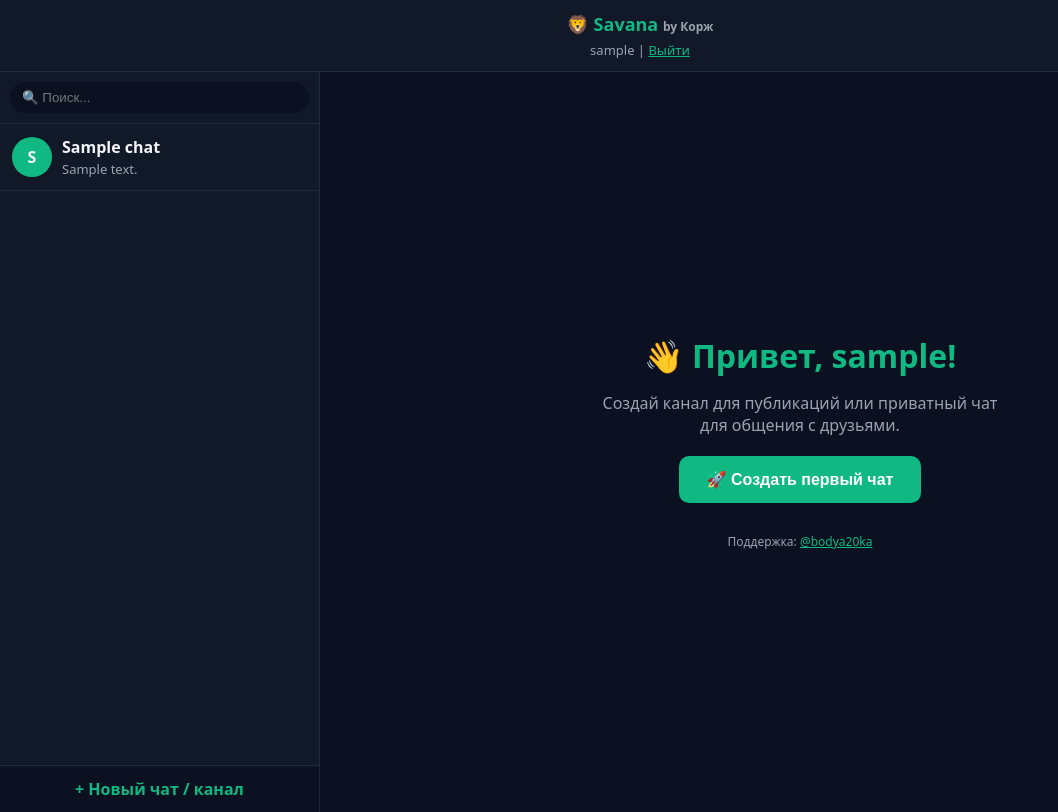
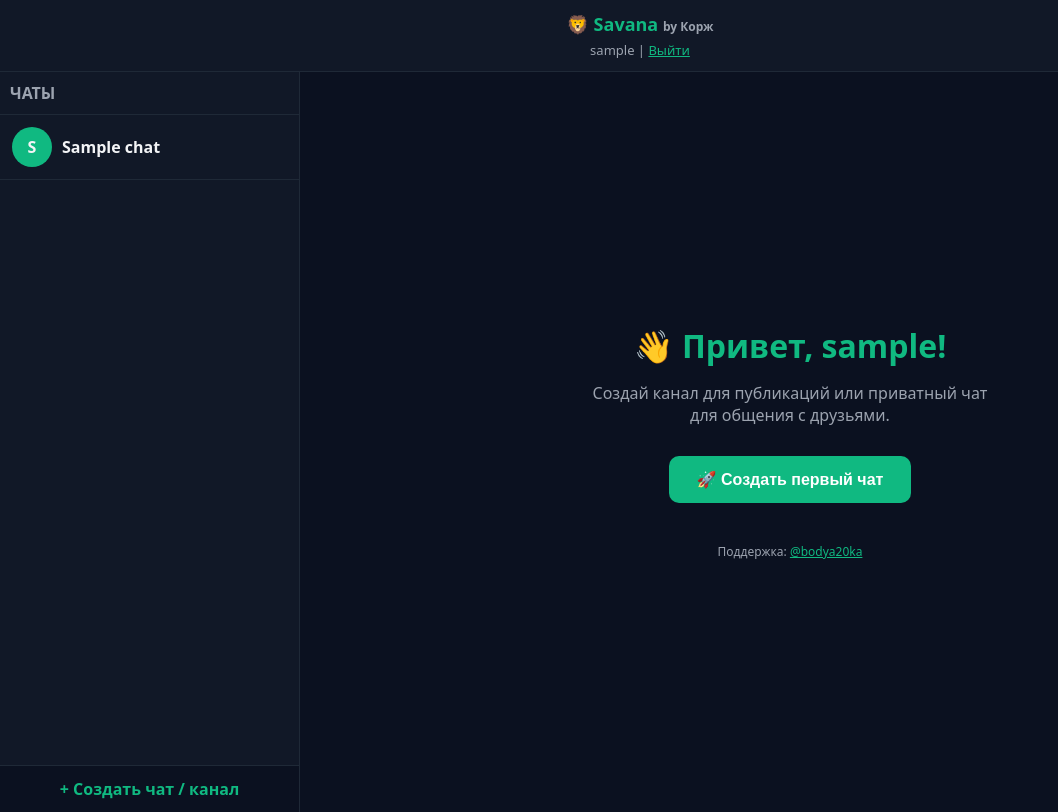
Before and after one commit to bodya20ka/Savana, a Flask app: page / in a window 1280 px wide. Shown: the whole page, without its empty margins (0-1058 px from the left). Run offline with Flask 3, Linux system fonts and the light colour scheme; the visitor is signed in with stand-in values (Sample User, id 1); tables that the repository leaves empty hold one stand-in row (values such as "Sample post"); some libraries are stand-ins or nearby versions.

Commit message:
Update index.html

```diff
--- a/templates/index.html
+++ b/templates/index.html
@@ -6,42 +6,34 @@
   <title>Savana | by Корж</title>
   <script src="https://cdn.socket.io/4.7.4/socket.io.min.js"></script>
   <style>
-    :root { --bg: #0b1120; --sidebar: #111827; --accent: #10b981; --accent-hover: #059669; --msg-in: #1f2937; --msg-out: #064e3b; --text: #f3f4f6; --muted: #9ca3af; --border: #1f2937; }
+    :root { --bg: #0b1120; --sidebar: #111827; --accent: #10b981; --msg-in: #1f2937; --msg-out: #064e3b; --text: #f3f4f6; --muted: #9ca3af; --border: #1f2937; }
     * { box-sizing: border-box; margin: 0; padding: 0; }
     body { font-family: system-ui, sans-serif; background: var(--bg); color: var(--text); height: 100vh; overflow: hidden; }
     .header { background: var(--sidebar); padding: 12px; text-align: center; border-bottom: 1px solid var(--border); }
     .logo { color: var(--accent); font-weight: 700; font-size: 18px; }
     .container { display: flex; height: calc(100vh - 60px); }
-    .sidebar { width: 320px; background: var(--sidebar); border-right: 1px solid var(--border); display: flex; flex-direction: column; }
-    .search-box { padding: 10px; border-bottom: 1px solid var(--border); }
-    .search-box input { width: 100%; padding: 8px 12px; border: none; border-radius: 16px; background: var(--bg); color: var(--text); outline: none; }
-    .chat-list { flex: 1; overflow-y: auto; }
+    .sidebar { width: 300px; background: var(--sidebar); border-right: 1px solid var(--border); display: flex; flex-direction: column; }
     .chat-item { padding: 12px; cursor: pointer; border-bottom: 1px solid var(--border); display: flex; align-items: center; gap: 10px; }
     .chat-item:hover, .chat-item.active { background: var(--bg); }
     .avatar { width: 40px; height: 40px; border-radius: 50%; background: var(--accent); display: flex; align-items: center; justify-content: center; font-weight: 600; }
     .chat-info { flex: 1; }
-    .chat-name { font-weight: 600; margin-bottom: 2px; }
-    .chat-preview { font-size: 13px; color: var(--muted); white-space: nowrap; overflow: hidden; text-overflow: ellipsis; }
-    .create-btn { padding: 12px; background: var(--bg); text-align: center; color: var(--accent); font-weight: 600; cursor: pointer; border-top: 1px solid var(--border); }
+    .chat-name { font-weight: 600; }
+    .create-btn { padding: 12px; background: var(--bg); text-align: center; color: var(--accent); font-weight: 600; cursor: pointer; border-top: 1px solid var(--border); margin-top: auto; }
     .chat-area { flex: 1; display: flex; flex-direction: column; }
-    .chat-header { padding: 12px; background: var(--sidebar); border-bottom: 1px solid var(--border); display: flex; justify-content: space-between; align-items: center; }
+    .chat-header { padding: 12px; background: var(--sidebar); border-bottom: 1px solid var(--border); }
     .messages { flex: 1; overflow-y: auto; padding: 15px; display: flex; flex-direction: column; gap: 8px; }
-    .message { max-width: 70%; padding: 8px 12px; border-radius: 12px; }
+    .message { max-width: 70%; padding: 10px 14px; border-radius: 12px; word-wrap: break-word; }
     .message.incoming { align-self: flex-start; background: var(--msg-in); }
     .message.outgoing { align-self: flex-end; background: var(--msg-out); }
     .message .time { font-size: 11px; color: var(--muted); margin-top: 4px; text-align: right; }
     .input-area { padding: 12px; background: var(--sidebar); border-top: 1px solid var(--border); display: flex; gap: 8px; align-items: center; }
-    .input-area input { flex: 1; padding: 10px 14px; border: none; border-radius: 20px; background: var(--bg); color: var(--text); outline: none; }
-    .input-area button { background: var(--accent); color: white; border: none; width: 40px; height: 40px; border-radius: 50%; cursor: pointer; font-size: 18px; }
-    .emoji-btn { background: none; border: none; color: var(--muted); font-size: 22px; cursor: pointer; }
-    .emoji-panel { position: absolute; bottom: 65px; right: 15px; background: var(--sidebar); border-radius: 10px; padding: 10px; display: none; grid-template-columns: repeat(8, 1fr); gap: 5px; box-shadow: 0 4px 15px rgba(0,0,0,0.5); }
-    .emoji-panel.show { display: grid; }
-    .emoji { font-size: 20px; cursor: pointer; padding: 5px; text-align: center; }
-    .emoji:hover { background: var(--bg); border-radius: 5px; }
-    .welcome { flex: 1; display: flex; flex-direction: column; align-items: center; justify-content: center; text-align: center; padding: 20px; }
+    .input-area input { flex: 1; padding: 12px 16px; border: none; border-radius: 24px; background: var(--bg); color: var(--text); outline: none; font-size: 14px; }
+    .input-area button { background: var(--accent); color: white; border: none; width: 44px; height: 44px; border-radius: 50%; cursor: pointer; font-size: 18px; }
+    .emoji-btn { background: none; border: none; color: var(--muted); font-size: 24px; cursor: pointer; padding: 5px; }
+    .welcome { flex: 1; display: flex; flex-direction: column; align-items: center; justify-content: center; text-align: center; padding: 20px; background: var(--bg); }
     .welcome h1 { color: var(--accent); margin-bottom: 15px; }
     .welcome p { color: var(--muted); margin-bottom: 20px; max-width: 400px; }
-    .big-btn { background: var(--accent); color: white; border: none; padding: 14px 28px; border-radius: 10px; cursor: pointer; font-size: 16px; font-weight: 600; }
+    .big-btn { background: var(--accent); color: white; border: none; padding: 14px 28px; border-radius: 10px; cursor: pointer; font-size: 16px; font-weight: 600; margin: 10px; }
     .modal { display: none; position: fixed; top: 0; left: 0; width: 100%; height: 100%; background: rgba(0,0,0,0.7); z-index: 1000; align-items: center; justify-content: center; }
     .modal.show { display: flex; }
     .modal-box { background: var(--sidebar); padding: 20px; border-radius: 12px; width: 90%; max-width: 350px; }
@@ -57,9 +49,7 @@
     .auth button { width: 100%; padding: 12px; margin-top: 10px; border: none; border-radius: 8px; background: var(--accent); color: white; font-weight: 600; cursor: pointer; }
     .error { background: #fee2e2; color: #dc2626; padding: 10px; border-radius: 6px; margin-bottom: 15px; text-align: center; }
     .switch { display: block; text-align: center; margin-top: 15px; color: var(--accent); text-decoration: none; }
-    .tg-link { color: var(--accent); text-decoration: none; font-size: 13px; }
-    @media (max-width: 700px) { .sidebar { position: absolute; left: -320px; transition: 0.3s; z-index: 10; height: 100%; } .sidebar.open { left: 0; } .menu-btn { display: block; } }
-    .menu-btn { display: none; background: none; border: none; color: white; font-size: 22px; margin-right: 10px; cursor: pointer; }
+    .hidden { display: none !important; }
   </style>
 </head>
 <body>
@@ -70,19 +60,18 @@
   </div>
   <div class="container">
     <div class="sidebar">
-      <div class="search-box"><input type="text" id="searchInput" placeholder="🔍 Поиск..."></div>
-      <div class="chat-list" id="chatList">
+      <div style="padding: 10px; border-bottom: 1px solid var(--border); font-weight: 600; color: var(--muted);">ЧАТЫ</div>
+      <div id="chatList">
         {% for ch in chats %}
         <div class="chat-item" data-id="{{ ch.id }}" onclick="loadChat({{ ch.id }})">
           <div class="avatar">{{ (ch.name or '👤')[0] }}</div>
           <div class="chat-info">
             <div class="chat-name">{{ ch.name or 'Личный чат' }}</div>
-            <div class="chat-preview">{{ ch.last_msg or 'Нет сообщений' }}</div>
           </div>
         </div>
         {% endfor %}
       </div>
-      <div class="create-btn" onclick="showModal('createModal')">+ Новый чат / канал</div>
+      <div class="create-btn" onclick="showModal('createModal')">+ Создать чат / канал</div>
     </div>
     <div class="chat-area">
       <div class="welcome" id="welcomeScreen">
@@ -91,19 +80,17 @@
         <button class="big-btn" onclick="showModal('createModal')">🚀 Создать первый чат</button>
         <div style="margin-top: 30px; color: var(--muted); font-size: 12px;">Поддержка: <a href="https://t.me/bodya20ka" style="color: var(--accent);">@bodya20ka</a></div>
       </div>
-      <div id="chatUI" style="display:none;flex-direction:column;height:100%;">
+      <div id="chatUI" class="hidden" style="flex-direction:column;height:100%;">
         <div class="chat-header">
           <h3 id="chatTitle">Чат</h3>
-          <button onclick="showModal('inviteModal')" style="background:none;border:1px solid var(--accent);color:var(--accent);padding:5px 10px;border-radius:12px;cursor:pointer;">+ Пригласить</button>
         </div>
-        <div class="messages" id="messages"><div style="text-align:center;color:var(--muted);padding:40px;">💬 Начните общение</div></div>
+        <div class="messages" id="messages">
+          <div style="text-align:center;color:var(--muted);padding:40px;">💬 Напишите первое сообщение!</div>
+        </div>
         <div class="input-area">
           <button class="emoji-btn" onclick="toggleEmoji()">😊</button>
           <input type="text" id="msgInput" placeholder="Написать сообщение..." onkeypress="if(event.key==='Enter')sendMsg()">
           <button onclick="sendMsg()">➤</button>
-        </div>
-        <div class="emoji-panel" id="emojiPanel">
-          <div class="emoji" onclick="addEmoji('😀')">😀</div><div class="emoji" onclick="addEmoji('😂')">😂</div><div class="emoji" onclick="addEmoji('😍')">😍</div><div class="emoji" onclick="addEmoji('🥰')"></div><div class="emoji" onclick="addEmoji('😎')">😎</div><div class="emoji" onclick="addEmoji('🤔')"></div><div class="emoji" onclick="addEmoji('👍')"></div><div class="emoji" onclick="addEmoji('👎')"></div><div class="emoji" onclick="addEmoji('❤️')">❤️</div><div class="emoji" onclick="addEmoji('🔥')">🔥</div><div class="emoji" onclick="addEmoji('🎉')">🎉</div><div class="emoji" onclick="addEmoji('👋')">👋</div><div class="emoji" onclick="addEmoji('🙏')"></div><div class="emoji" onclick="addEmoji('💪')">💪</div><div class="emoji" onclick="addEmoji('✨')">✨</div><div class="emoji" onclick="addEmoji('💯')">💯</div>
         </div>
       </div>
     </div>
@@ -117,14 +104,6 @@
       <div class="modal-buttons"><button class="btn-cancel" onclick="closeModal('createModal')">Отмена</button><button class="btn-ok" onclick="createChat()">Создать</button></div>
     </div>
   </div>
-  <div class="modal" id="inviteModal">
-    <div class="modal-box">
-      <h3>Пригласить пользователя</h3>
-      <input type="text" id="inviteSearch" placeholder="Введите никнейм..." oninput="searchInvite(this.value)">
-      <div id="inviteResults" style="max-height:150px;overflow-y:auto;margin-top:10px;"></div>
-      <div class="modal-buttons"><button class="btn-cancel" onclick="closeModal('inviteModal')">Закрыть</button></div>
-    </div>
-  </div>
   <script>
     const socket = io();
     let currentChat = null;
@@ -132,77 +111,64 @@
 
     socket.on('msg', d => {
       if(d.cid !== currentChat) return;
-      document.getElementById('messages').innerHTML = '';
-      appendMsg(d.user, d.text, d.time, d.uid == myUid);
-      document.getElementById('messages').scrollTop = document.getElementById('messages').scrollHeight;
+      const msgsDiv = document.getElementById('messages');
+      if(msgsDiv.children.length === 1 && msgsDiv.children[0].innerText.includes('Напишите первое')) {
+        msgsDiv.innerHTML = '';
+      }
+      const div = document.createElement('div');
+      div.className = 'message ' + (d.uid == myUid ? 'outgoing' : 'incoming');
+      div.innerHTML = '<div>' + d.text + '</div><div class="time">' + d.time + '</div>';
+      msgsDiv.appendChild(div);
+      msgsDiv.scrollTop = msgsDiv.scrollHeight;
     });
-
-    document.getElementById('searchInput').addEventListener('input', function() {
-      const q = this.value.trim();
-      if(q.length < 2) return;
-      fetch('/api/search?q=' + encodeURIComponent(q)).then(r => r.json()).then(data => {
-        let html = '';
-        data.users.forEach(u => { html += '<div class="chat-item" onclick="startPrivate(' + u.id + ')"><div class="avatar">' + u.username[0].toUpperCase() + '</div><div class="chat-name">@' + u.username + '</div></div>'; });
-        document.getElementById('chatList').innerHTML = html;
-      });
-    });
-
-    function startPrivate(uid) {
-      fetch('/api/create_chat', {method:'POST',headers:{'Content-Type':'application/json'},body:JSON.stringify({type:'private',target_uid:uid})}).then(r=>r.json()).then(d=>{if(d.ok)loadChat(d.id);});
-    }
 
     function loadChat(cid) {
       currentChat = cid;
       document.querySelectorAll('.chat-item').forEach(el => el.classList.remove('active'));
       document.querySelector('.chat-item[data-id="'+cid+'"]')?.classList.add('active');
-      document.getElementById('welcomeScreen').style.display = 'none';
+      document.getElementById('welcomeScreen').classList.add('hidden');
+      document.getElementById('chatUI').classList.remove('hidden');
       document.getElementById('chatUI').style.display = 'flex';
       fetch('/api/chat/' + cid).then(r => r.json()).then(data => {
         document.getElementById('chatTitle').textContent = data.chat.name || 'Личный чат';
-        document.getElementById('messages').innerHTML = '';
-        data.messages.forEach(m => appendMsg(m.username, m.content, m.created_at.slice(11,16), m.user_id == myUid));
+        const msgsDiv = document.getElementById('messages');
+        msgsDiv.innerHTML = '';
+        if(data.messages.length === 0) {
+          msgsDiv.innerHTML = '<div style="text-align:center;color:var(--muted);padding:40px;">💬 Напишите первое сообщение!</div>';
+        } else {
+          data.messages.forEach(m => {
+            const div = document.createElement('div');
+            div.className = 'message ' + (m.user_id == myUid ? 'outgoing' : 'incoming');
+            div.innerHTML = '<div>' + m.content + '</div><div class="time">' + m.created_at.slice(11,16) + '</div>';
+            msgsDiv.appendChild(div);
+          });
+        }
+        msgsDiv.scrollTop = msgsDiv.scrollHeight;
         socket.emit('join', {cid: cid});
+        document.getElementById('msgInput').focus();
       });
-    }
-
-    function appendMsg(user, text, time, isMe) {
-      const div = document.createElement('div');
-      div.className = 'message ' + (isMe ? 'outgoing' : 'incoming');
-      div.innerHTML = '<div>' + text + '</div><div class="time">' + time + '</div>';
-      document.getElementById('messages').appendChild(div);
     }
 
     function sendMsg() {
       const inp = document.getElementById('msgInput');
       const txt = inp.value.trim();
-      if(!txt || !currentChat) return;
+      if(!txt || !currentChat) {
+        if(!currentChat) alert('Сначала создайте или выберите чат!');
+        return;
+      }
       socket.emit('msg', {cid: currentChat, content: txt});
       inp.value = '';
     }
 
     function showModal(id) { document.getElementById(id).classList.add('show'); }
     function closeModal(id) { document.getElementById(id).classList.remove('show'); }
-    function toggleEmoji() { document.getElementById('emojiPanel').classList.toggle('show'); }
-    function addEmoji(e) { document.getElementById('msgInput').value += e; document.getElementById('emojiPanel').classList.remove('show'); }
+    function toggleEmoji() { alert('Эмодзи: 😀 😂 😍  😎  👍  ❤️ 🔥  👋  💪 ✨ 💯'); }
 
     function createChat() {
       const type = document.getElementById('chatType').value;
       const name = document.getElementById('chatName').value.trim();
-      if(type === 'channel' && !name) return alert('Введите название');
+      if(type === 'channel' && !name) return alert('Введите название канала');
       fetch('/api/create_chat', {method:'POST',headers:{'Content-Type':'application/json'},body:JSON.stringify({type:type,name:name,desc:document.getElementById('chatDesc').value.trim()})}).then(r=>r.json()).then(d=>{if(d.ok){closeModal('createModal');location.reload();}});
-    }
-
-    function searchInvite(q) {
-      if(q.length < 2) return;
-      fetch('/api/search?q=' + encodeURIComponent(q)).then(r=>r.json()).then(data => {
-        let html = '';
-        data.users.forEach(u => { html += '<div class="chat-item" onclick="inviteUser(' + u.id + ')"><div class="avatar">' + u.username[0] + '</div><div class="chat-name">@' + u.username + '</div></div>'; });
-        document.getElementById('inviteResults').innerHTML = html;
-      });
-    }
-
-    function inviteUser(uid) {
-      fetch('/api/invite', {method:'POST',headers:{'Content-Type':'application/json'},body:JSON.stringify({chat_id:currentChat,target_uid:uid})}).then(r=>r.json()).then(d=>{if(d.ok){alert('Добавлен!');closeModal('inviteModal');}});
     }
   </script>
   {% else %}
```
